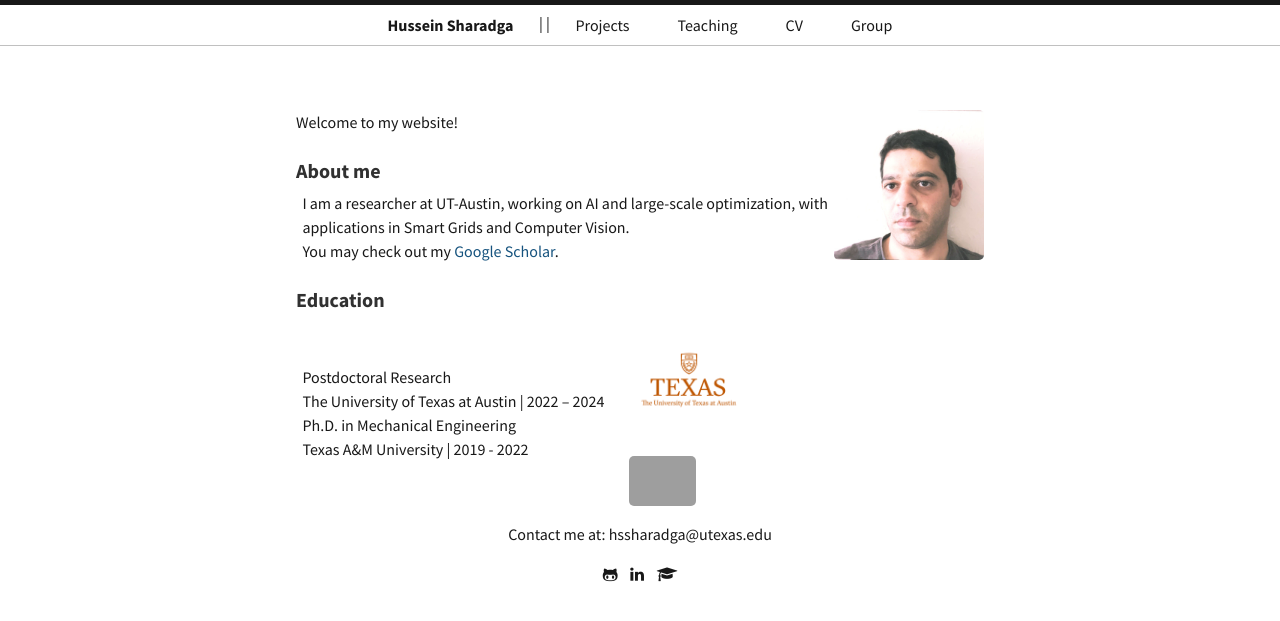
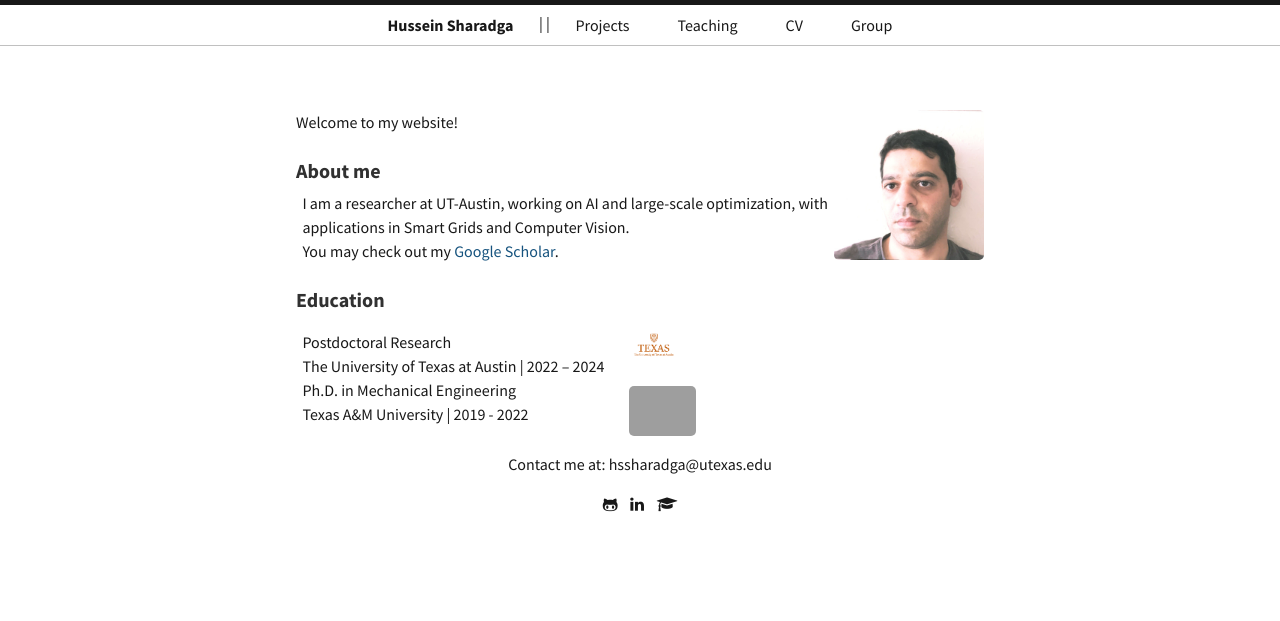
Before and after one commit to hssharadga/hssharadga.github.io, a Jekyll site: the page built from index.html, in a window 1280 px wide. Shown: the top 621 px of the page. Built offline with Jekyll 4.4.1, drawn with Linux system fonts in a browser that asks for light colours; grey boxes are pictures that could not be loaded.

Commit message:
Update index.html

```diff
--- a/index.html
+++ b/index.html
@@ -39,7 +39,7 @@
       </p>
     </div>
     <div>
-      <img src="/assets/austin.jpg" alt="UT Austin Logo" height="120" style="vertical-align: middle; margin-left: 10px;">
+      <img src="/assets/austin.jpg" alt="UT Austin Logo" height="50" style="vertical-align: middle; margin-left: 10px;">
       <img src="/assets/tamu.jpg" alt="Texas A&M University Logo" height="50" style="vertical-align: middle; margin-left: 10px;">
     </div>
   </div>
```
